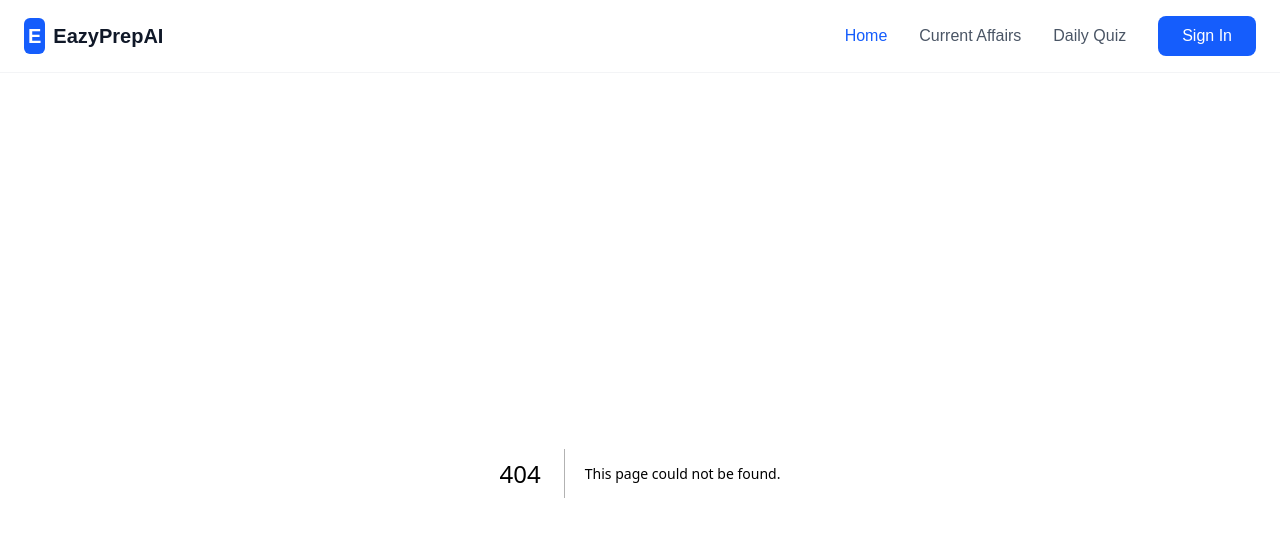
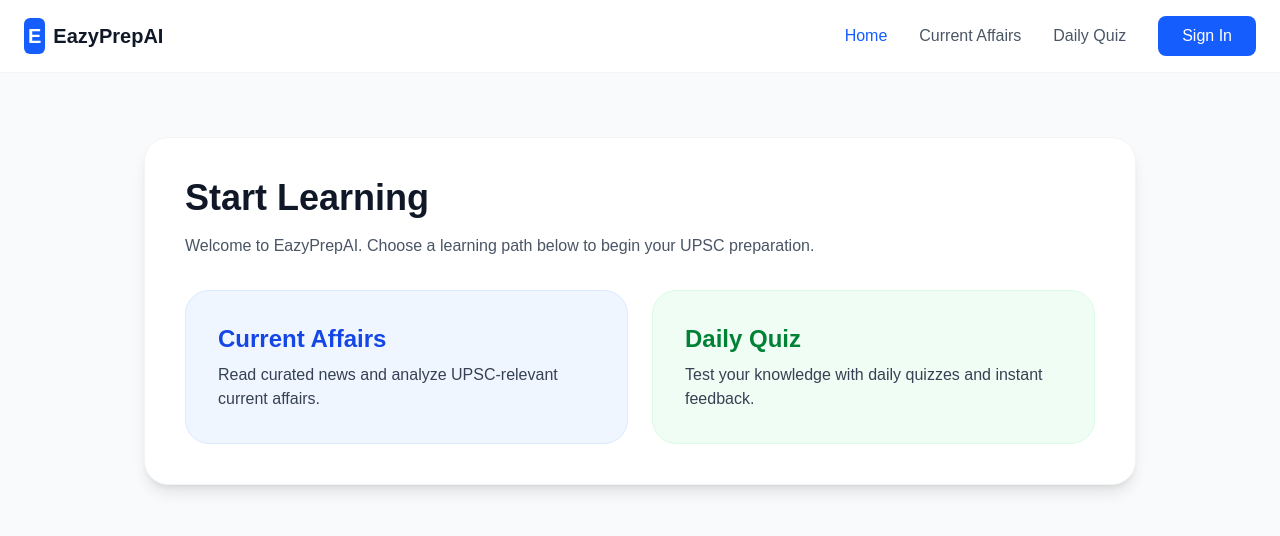
Before and after one commit to kishore8080/NewsAtlas, a Next.js app: page /start-learning in a window 1280 px wide. Before the commit this address had no page. Shown: the top 536 px of the page. Built offline with nearby package versions, Linux system fonts and the light colour scheme.

Commit message:
updated the frontend

```diff
--- /dev/null
+++ b/app/start-learning/page.tsx
@@ -0,0 +1,34 @@
+import Link from 'next/link';
+
+export default function StartLearningPage() {
+  return (
+    <main className="min-h-screen bg-gray-50">
+      <div className="max-w-5xl mx-auto px-4 py-16">
+        <div className="bg-white rounded-3xl shadow-lg p-10 border border-gray-100">
+          <h1 className="text-4xl font-bold text-gray-900 mb-4">Start Learning</h1>
+          <p className="text-gray-600 mb-8">
+            Welcome to EazyPrepAI. Choose a learning path below to begin your UPSC preparation.
+          </p>
+
+          <div className="grid gap-6 md:grid-cols-2">
+            <Link
+              href="/current-affairs"
+              className="block rounded-3xl border border-blue-100 bg-blue-50 p-8 hover:border-blue-300 hover:bg-blue-100 transition"
+            >
+              <h2 className="text-2xl font-semibold text-blue-700 mb-2">Current Affairs</h2>
+              <p className="text-gray-700">Read curated news and analyze UPSC-relevant current affairs.</p>
+            </Link>
+
+            <Link
+              href="/daily-quiz"
+              className="block rounded-3xl border border-green-100 bg-green-50 p-8 hover:border-green-300 hover:bg-green-100 transition"
+            >
+              <h2 className="text-2xl font-semibold text-green-700 mb-2">Daily Quiz</h2>
+              <p className="text-gray-700">Test your knowledge with daily quizzes and instant feedback.</p>
+            </Link>
+          </div>
+        </div>
+      </div>
+    </main>
+  );
+}
```
